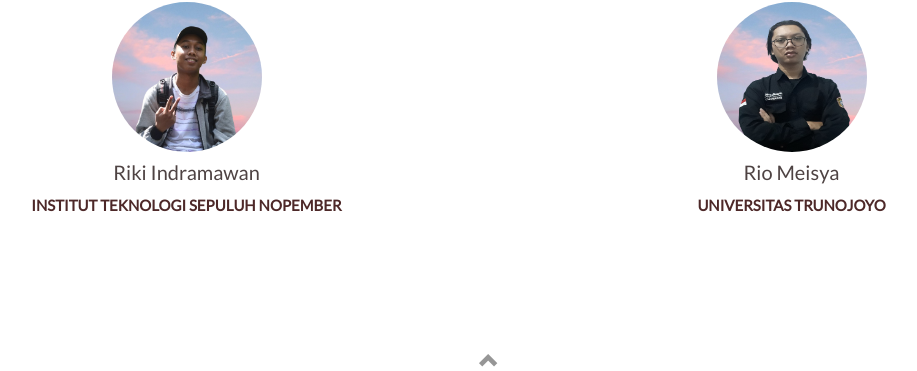
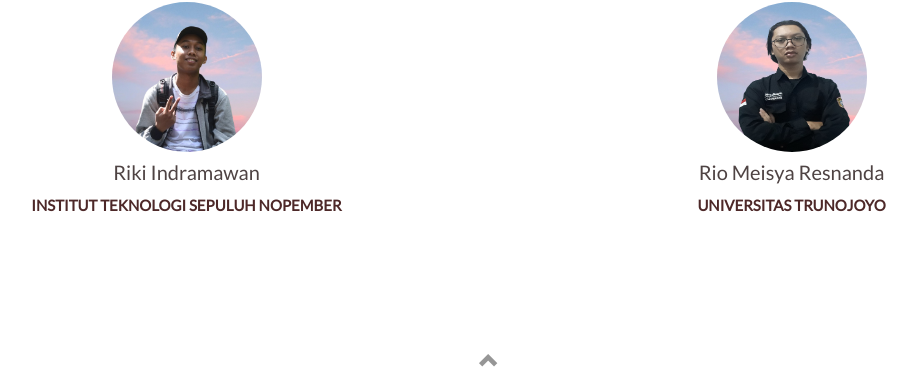
Before and after one commit to yokasxs/proyek-akhir, a Flask app: page / in a window 1280 px wide. Shown: the part 1867-2238 px from the top of the page, without its empty margins (151-1068 px from the left). Run offline with Flask 2, Linux system fonts and the light colour scheme.

Commit message:
Update index.html

```diff
--- a/app/templates/index.html
+++ b/app/templates/index.html
@@ -167,7 +167,7 @@
             </div>
             <div class="col-sm-6">
                 <img src={{ url_for( 'static', filename='/images/rio.png' ) }} alt="Image" class="image"></img>
-                <h4>Rio Meisya</h4>
+                <h4>Rio Meisya Resnanda</h4>
                 <p>UNIVERSITAS TRUNOJOYO</p>
             </div>
         </div>
```
